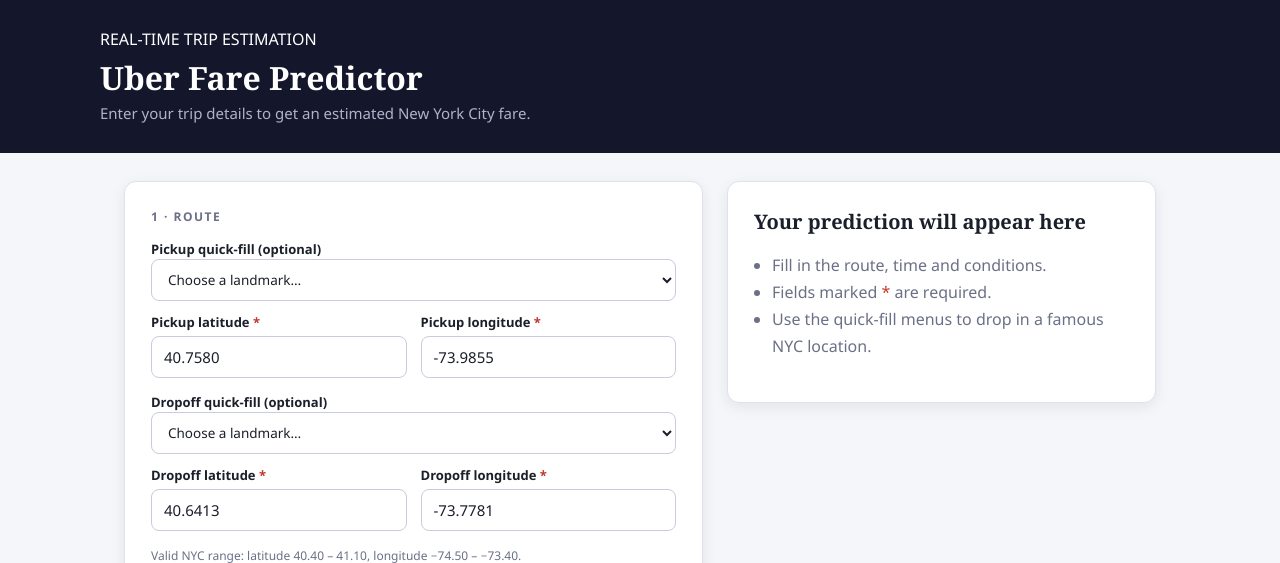
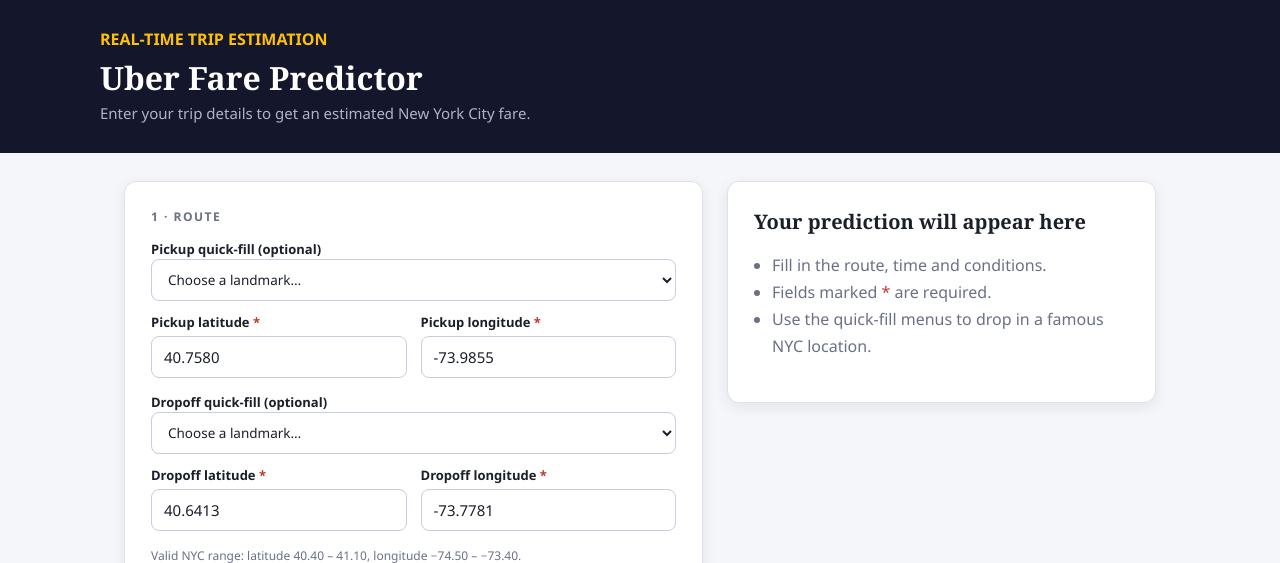
Before and after one commit to dyajaballh8/Uber_Fare, a Flask app: page / in a window 1280 px wide. Shown: the top 563 px of the page. Run offline with Flask 3, Linux system fonts and the light colour scheme; parts of the project's set-up code (start-up, migrations or seed data) failed here and were passed over.

Commit message:
Change kicker color to yellow

```diff
--- a/Deployment/templates/index.html
+++ b/Deployment/templates/index.html
@@ -51,7 +51,7 @@
 <body>
 <header>
   <div class="wrap">
-    <div class="kicker">REAL-TIME TRIP ESTIMATION</div>
+    <div class="kicker text-warning" style="color: #ffc107 !important; font-weight: bold;">REAL-TIME TRIP ESTIMATION</div>
     <h1>Uber Fare Predictor</h1>
     <p>Enter your trip details to get an estimated New York City fare.</p>
   </div>
```
